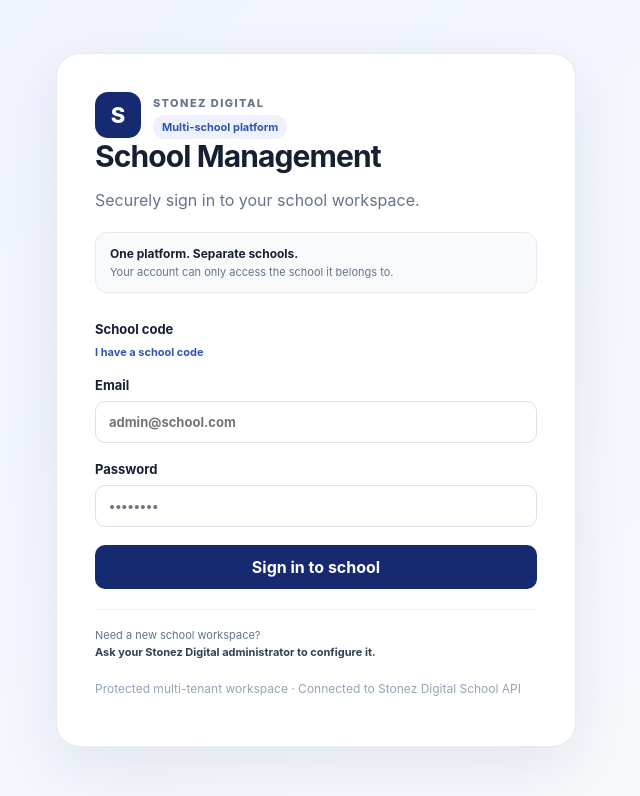
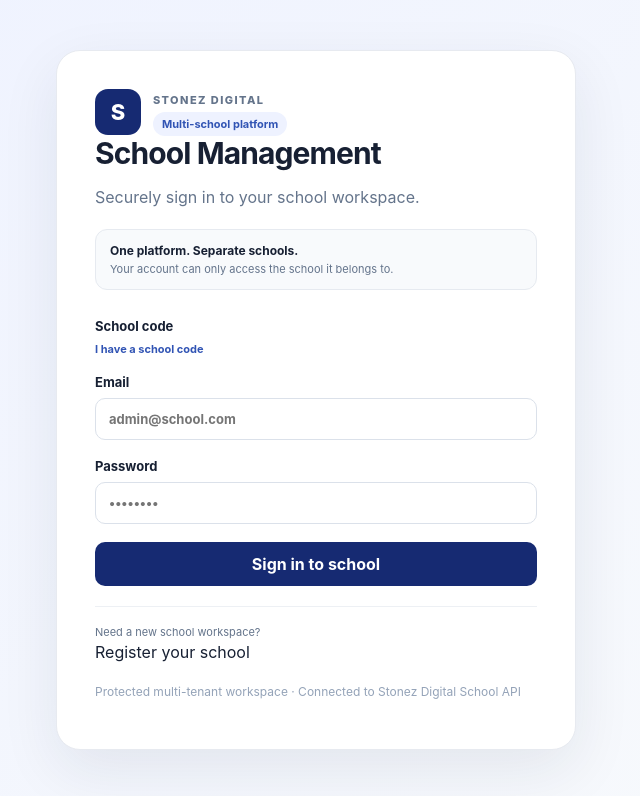
Before and after one commit to Stonez-Digital/user-management-app, a Next.js app in the folder frontend/: page / in a window 1280 px wide. Shown: the top 796 px of the page, without its empty margins (324-964 px from the left). Built offline with nearby package versions, Linux system fonts and the light colour scheme.

Commit message:
feat: link login to school self-onboarding

```diff
--- a/frontend/app/page.tsx
+++ b/frontend/app/page.tsx
@@ -1,6 +1,7 @@
 "use client";
 import { useState } from "react";
 import { useRouter } from "next/navigation";
+import Link from "next/link";
 
 async function readResponse(response: Response) {
  const text = await response.text();
@@ -47,7 +48,7 @@ export default function LoginPage() {
     {error&&<div className="error">{error}</div>}
     <button disabled={loading}>{loading?"Signing in...":"Sign in to school"}</button>
    </form>
-   <div className="auth-footer"><span>Need a new school workspace?</span><strong>Ask your Stonez Digital administrator to configure it.</strong></div>
+   <div className="auth-footer"><span>Need a new school workspace?</span><Link href="/school-signup">Register your school</Link></div>
    <p className="hint">Protected multi-tenant workspace · Connected to Stonez Digital School API</p>
   </section>
  </main>;
```
